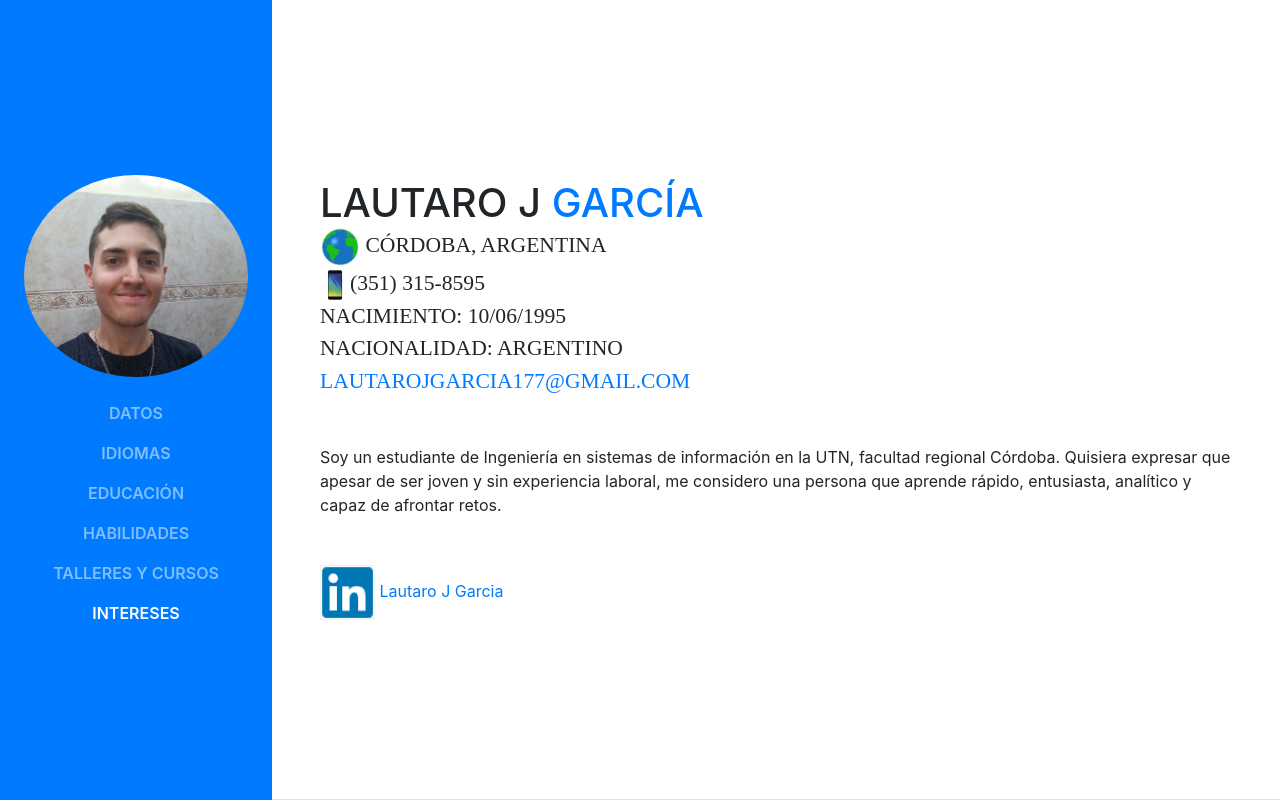
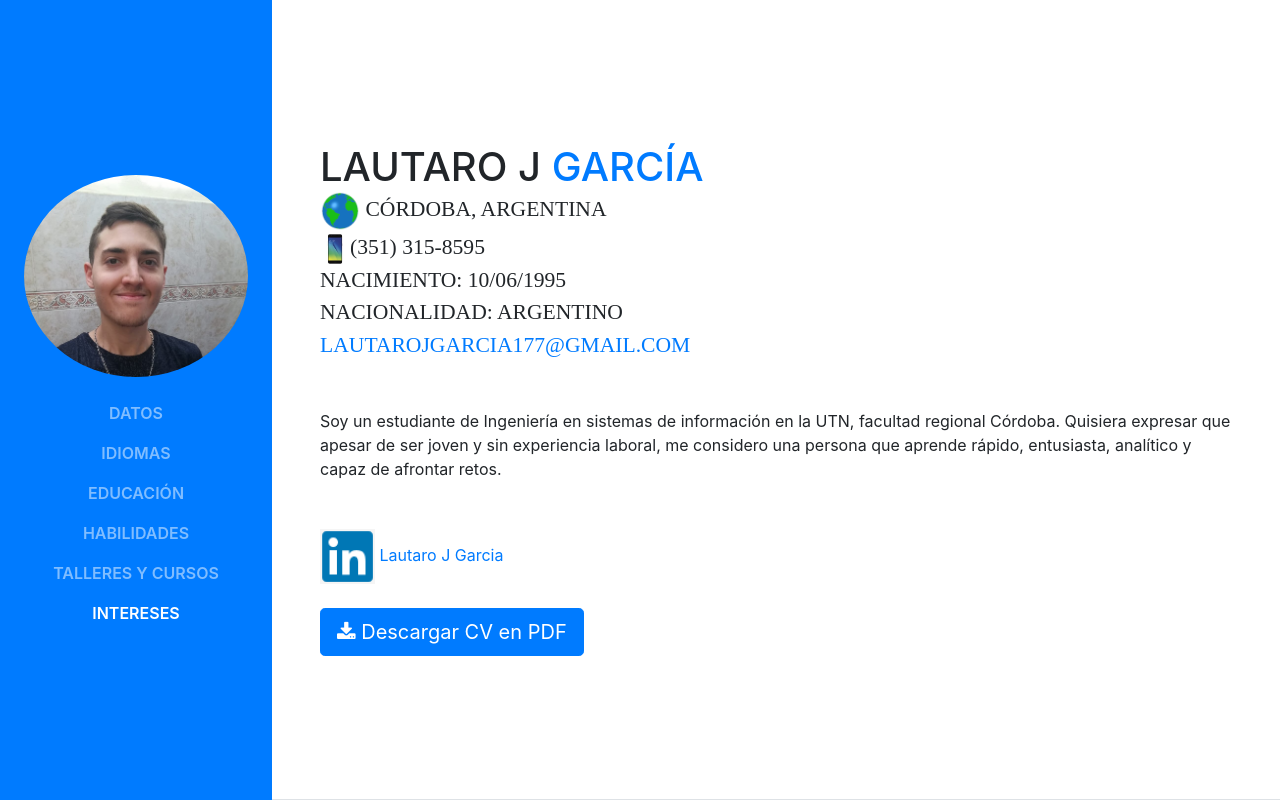
Before and after one commit to lautarojgarcia177/lautarojgarcia177.github.io, a website with bundled scripts: page index.html in a window 1280 px wide. Shown: the top 800 px of the page. Built offline with nearby package versions, Linux system fonts and the light colour scheme; a web font is replaced by a local one.

Commit message:
agregado boton descargar

```diff
--- a/index.html
+++ b/index.html
@@ -26,7 +26,8 @@
 
     <!-- insignia Linkedin -->
     <script type="text/javascript" src="https://platform.linkedin.com/badges/js/profile.js" async defer></script>
-
+    <!-- Icon library(Boton descargar) -->
+    <link rel="stylesheet" href="https://cdnjs.cloudflare.com/ajax/libs/font-awesome/4.7.0/css/font-awesome.min.css">
   </head>
 
   <body id="page-top">
@@ -86,6 +87,11 @@
             Quisiera expresar que apesar de ser joven y sin experiencia laboral, me considero una persona que aprende rápido, entusiasta, analítico y capaz de afrontar retos.
           </p>
           <img src="img/linkedin.png" width: "55px" height="55px" onclick="window.location.href='https://www.linkedin.com/in/lautaro-j-garcia-b19b75164/'"><a href="https://www.linkedin.com/in/lautaro-j-garcia-b19b75164/"> Lautaro J Garcia</a>
+          <br>
+          <br>
+          <a href="img/CV-Lautaro-J-Garcia.pdf" download>
+          <button type="button" class="btn btn-primary btn-lg"><i class="fa fa-download"></i>  Descargar CV en PDF</button>
+        </a>
 
           <!--
           <ul class="list-inline list-social-icons mb-0">
```
Also changed, not shown: 1 other file.
